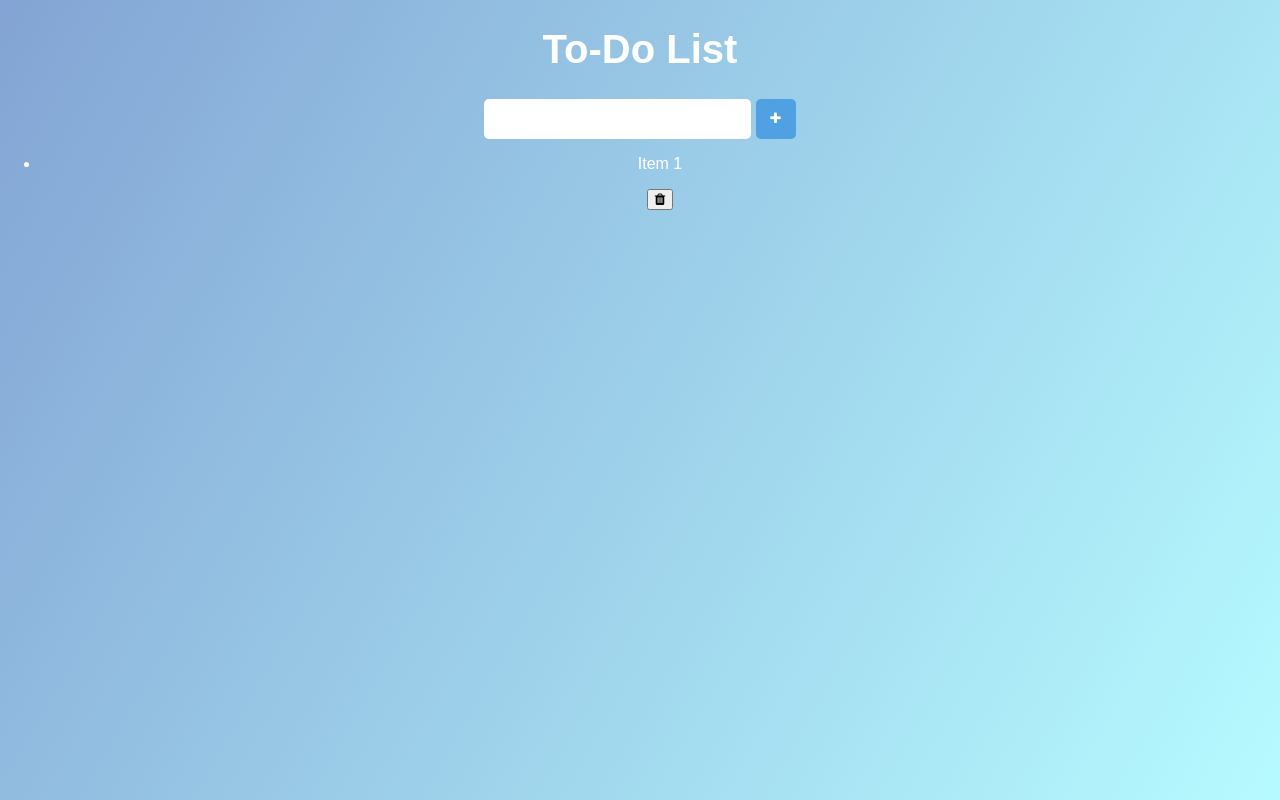
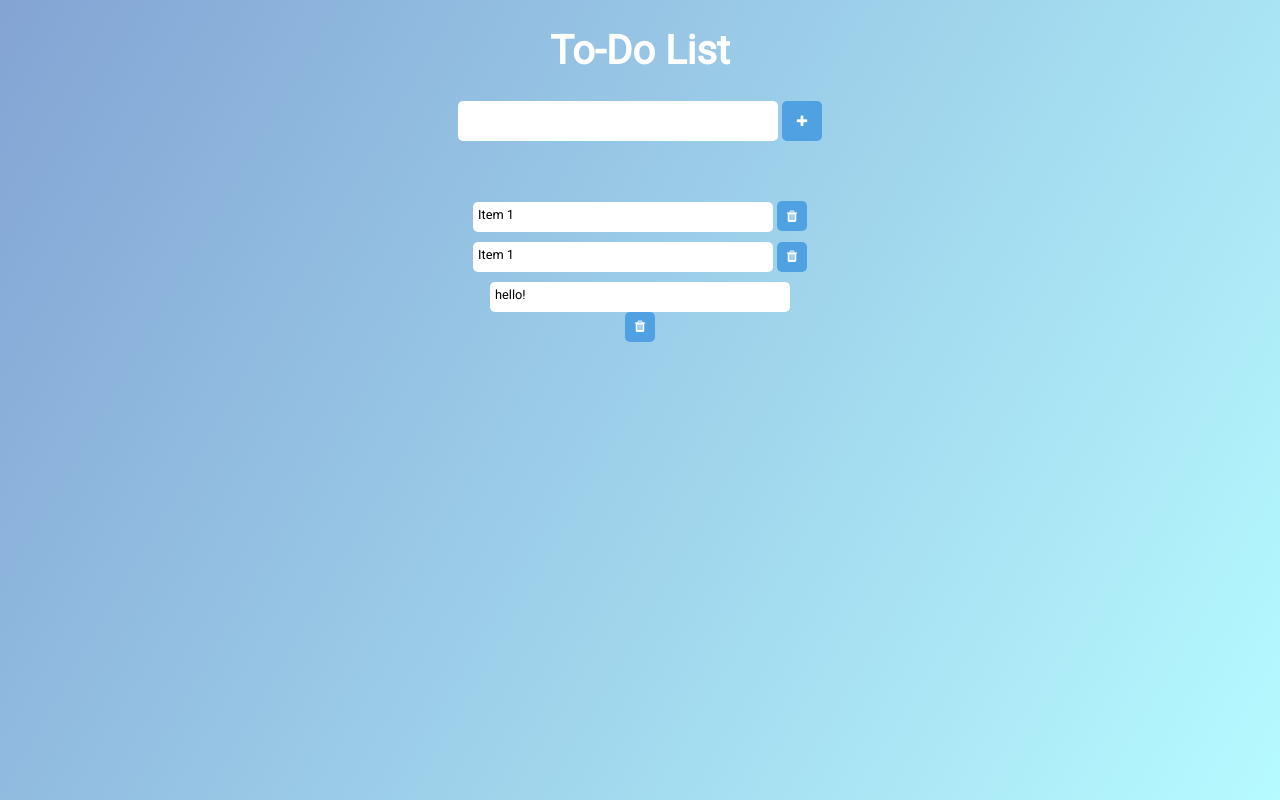
Before and after one commit to MaxZabarka/todo-list, a plain HTML site: page index.html in a window 1280 px wide. Both pictures are taken after a click on the button 775 px from the left and 118 px from the top of the page. Drawn offline with Linux system fonts and the light colour scheme.

Commit message:
added javascript

```diff
--- a/app.js
+++ b/app.js
@@ -0,0 +1,28 @@
+const input = document.querySelector(".input-box")
+const addButton = document.querySelector(".add-button")
+const todoList = document.querySelector(".todo__items")
+
+addButton.addEventListener("click",addTodo)
+
+function addTodo(event) {
+  console.log("Add!")
+
+  //Create new list element
+  const todoListElem = document.createElement("li")
+  todoListElem.classList.add("todo__item")
+  //Create label
+  const todoLabel = document.createElement("p")
+  todoLabel.innerText = "hello!"
+  todoLabel.classList = "todo__label"
+  //Create button
+  const todoButton = document.createElement("button")
+  todoButton.classList = "remove-button"
+  const todoButtonIcon = document.createElement("i")
+  todoButtonIcon.classList = "fa fa-trash"
+  todoButton.appendChild(todoButtonIcon)
+
+  //Append to List
+  todoListElem.appendChild(todoLabel)
+  todoList.appendChild(todoListElem)
+  todoList.appendChild(todoButton)
+}
--- a/index.html
+++ b/index.html
@@ -4,26 +4,42 @@
     <meta charset="utf-8">
     <link rel="stylesheet" href="main.css">
     <link rel="stylesheet" href="https://cdnjs.cloudflare.com/ajax/libs/font-awesome/4.7.0/css/font-awesome.min.css">
-
+    <link rel="preconnect" href="https://fonts.gstatic.com">
+    <link href="https://fonts.googleapis.com/css2?family=Roboto&display=swap" rel="stylesheet">
 
     <title></title>
   </head>
   <body>
       <h1 class="title">To-Do List</h1>
-      <input class="input-box" type="text">
-      <button type="button" class="add-button">
-        <i class="fa fa-plus"></i>
-      </button>
+      <form>
+        <input class="input-box" type="text">
+        <button type="button" class="add-button">
+          <i class="fa fa-plus"></i>
+        </button>
+      </form>
       <div class="todo">
           <ul class="todo__items">
             <li class="todo__item">
-              <p class="todo__label">Item 1<p>
+
+              <p class="todo__label">
+                Item 1
+                </p>
               <button type="button" class="remove-button">
                   <i class="fa fa-trash"></i>
               </button>
 
             </li>
+            <li class="todo__item">
+              <p class="todo__label">
+                Item 1
+                </p>
+              <button type="button" class="remove-button">
+                  <i class="fa fa-trash"></i>
+              </button>
+            </li>
           </ul>
       </div>
+      <script type="text/javascript" src="app.js"></script>
+
   </body>
 </html>
--- a/main.css
+++ b/main.css
@@ -11,7 +11,7 @@ body {
   padding: 0;
 
   text-align: center;
-  font-family: sans-serif;
+  font-family: 'Roboto', sans-serif;
   color:white;
 }
 .title {
@@ -22,14 +22,15 @@ body {
   border-radius: 5px;
   height: 40px;
   width: 20em;
-  padding-left: 10px
+  padding: 0px 0px 0px 10px;
+  font-size: 1em;
 }
 .input-box:focus {
   outline: none;
 }
 .add-button {
+  vertical-align: middle;
   color:white;
-  padding: 0;
   height: 40px;
   width: 40px;
   border-radius: 5px;
@@ -42,3 +43,42 @@ body {
   color: rgb(79, 161, 226);
   background-color: white;
 }
+
+
+
+.todo__items {
+  padding: 0;
+  margin-top: 60px;
+}
+.todo__item {
+  list-style: none;
+  margin-top: 10px
+}
+.todo__label {
+  font-size: .8em;
+  margin: 0;
+  display: inline-block;
+  background-color: white;
+  color:black;
+  width: 300px;
+  text-align: left;
+  height: 30px;
+  padding:5px;
+  vertical-align: middle;
+  border-radius: 5px;
+}
+.remove-button {
+  color:white;
+  height: 30px;
+  width: 30px;
+  background-color:rgb(79, 161, 226);
+  border-radius: 5px;
+  border: none;
+  outline: none;
+}
+.remove-button:hover {
+  cursor: pointer;
+  background-color:white;
+  color:rgb(79, 161, 226);
+
+}
```
